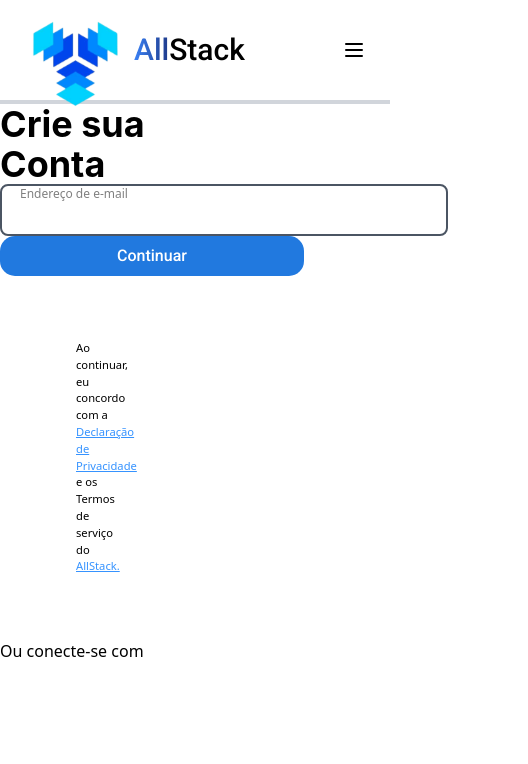
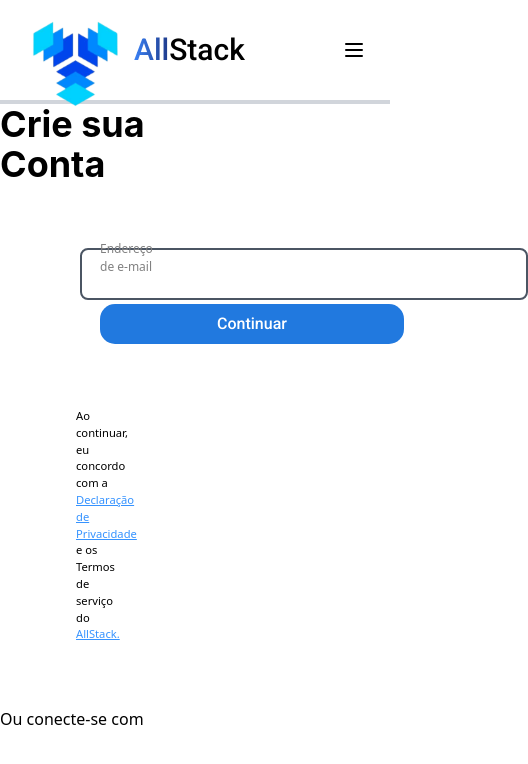
Before and after one commit to allstack-staff/allstack-community, a Next.js app: page /auth in a window 390 px wide. Shown: the top 764 px of the page, 528 px wide, since content can reach past the window. Built offline with nearby package versions, Linux system fonts and the light colour scheme.

Commit message:
Form quase alinhado, falta a responsividade

```diff
--- a/src/app/auth/components/Form.tsx
+++ b/src/app/auth/components/Form.tsx
@@ -13,7 +13,7 @@ const buttonStyle = {
 
 function Form() {
   return (
-    <form>
+    <form className="pl-20 pr-20 pt-16">
       <div className="relative">
         <Input
           Placeholder="Endereço de e-mail"
@@ -22,7 +22,7 @@ function Form() {
           Required={true}
         />
       </div>
-      <div className="w-2">
+      <div className="w-2 m-1 ml-[20px]">
         <button type="submit" className={`${roboto.className} text-white`} style={buttonStyle}>
           Continuar
         </button>
```
